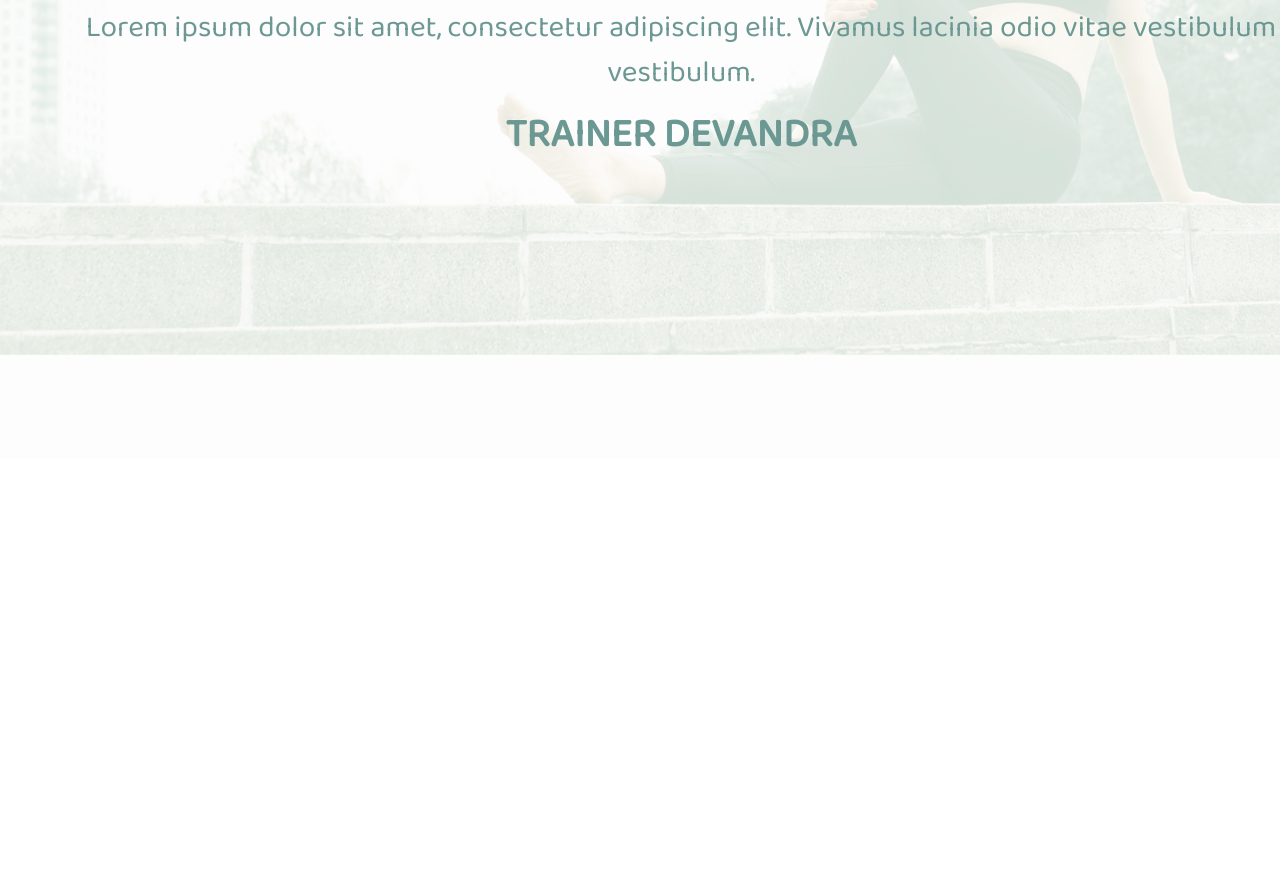
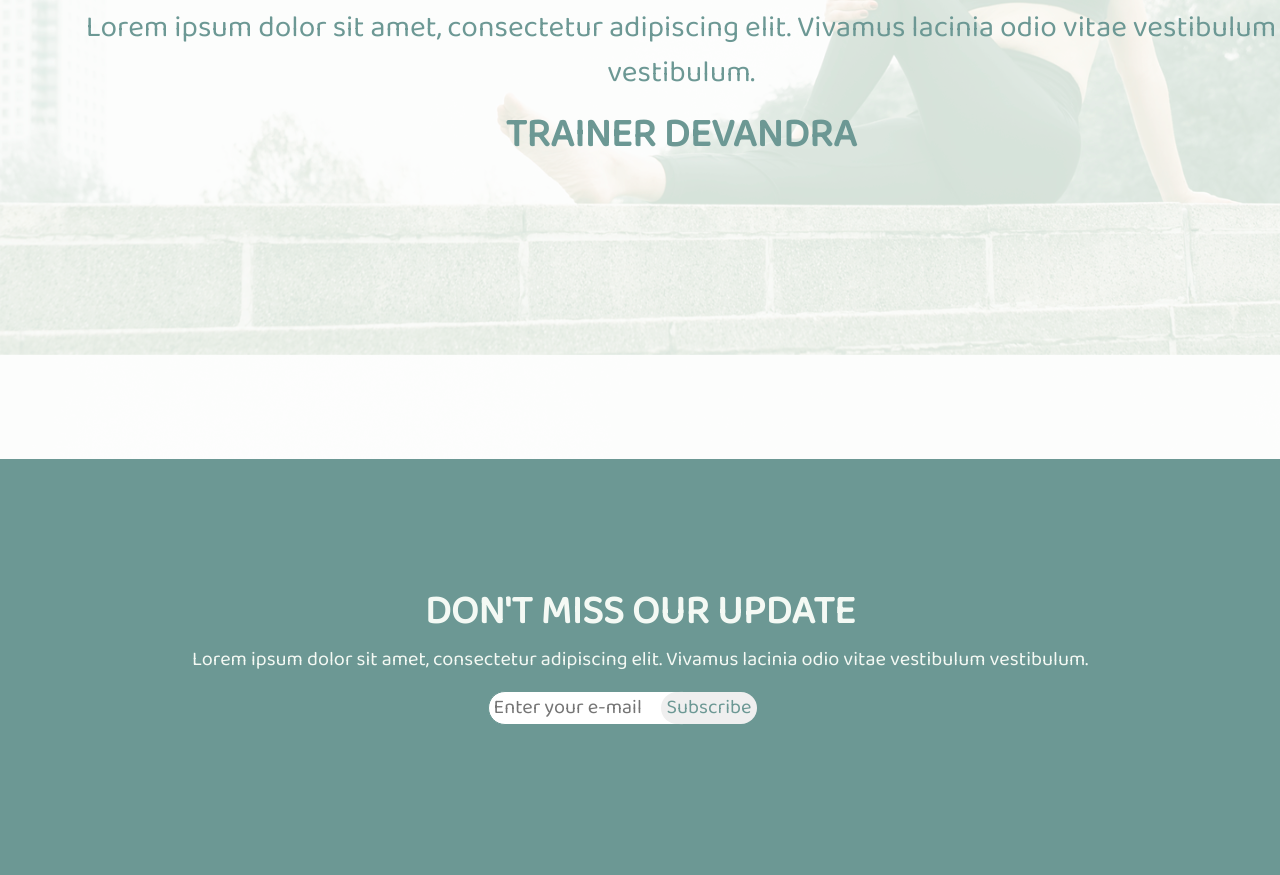
Before and after one commit to angelterziev196/toDoApp, a website built with Parcel: page index.html in a window 1280 px wide. Shown: the part 3707-4582 px from the top of the page. Before the commit the page ends 4166 px from the top, so only its background shows below. Built offline with nearby package versions, Linux system fonts and the light colour scheme; files whose address does not match are found by name.

Commit message:
update 10/25/2021

```diff
--- a/index.html
+++ b/index.html
@@ -284,8 +284,27 @@
         </div>
       </div>
     </section>
+    <!--OUR TRAINER SECTION END-->
 
-    <!--OUR TRAINER SECTION END-->
+    <!--UPDATE SECTION START-->
+    <section class="newsletter">
+      <div class="container newsletter-holder">
+        <div class="row newsletter-holder-row">
+          <div class="col-md-12 newsletter-holder-row-content">
+            <h1>DON'T MISS OUR UPDATE</h1>
+            <p>
+              Lorem ipsum dolor sit amet, consectetur adipiscing elit. Vivamus
+              lacinia odio vitae vestibulum vestibulum.
+            </p>
+            <div class="newsletter-input-wrapper">
+              <input type="text" placeholder="Enter your e-mail" />
+              <button type="button">Subscribe</button>
+            </div>
+          </div>
+        </div>
+      </div>
+    </section>
+    <!--UPDATE SECTION END-->
     <script
       src="https://cdnjs.cloudflare.com/ajax/libs/Swiper/7.0.8/swiper-bundle.min.js"
       integrity="sha512-TEY9MppoX49BydDCCSsdqDUihEAEdO2S2En3WRjPoM+4wBkLtE7HKJ/Xt34c46/XM0Qxf6+F5caDMejengSDdA=="
--- a/styles/style.scss
+++ b/styles/style.scss
@@ -66,7 +66,7 @@ header {
 .firstSection {
   .container-column-girl {
     position: relative;
-    #picheShape{
+    #picheShape {
       max-width: 100%;
     }
     #headerPiche {
@@ -329,51 +329,49 @@ header {
 }
 //PRICINT SECTION END
 
-
 // OUR TRAINER SECTION START
 
-.our-trainer{
-  background-image: url("/Imgs/ourTrainer-background-asset.png");
+.our-trainer {
+  background-image: url('/Imgs/ourTrainer-background-asset.png');
   background-size: 100%, 100%;
   height: 970px;
   position: relative;
-  .our-trainer-row{
+  .our-trainer-row {
     position: inherit;
   }
   .our-trainer-picture {
     position: inherit;
 
-    #our-trainer-img{
-      position:absolute;
+    #our-trainer-img {
+      position: absolute;
       // top:0;
-      right:50%;
-      transform:translate(50%,26%);
+      right: 50%;
+      transform: translate(50%, 26%);
       z-index: 1;
     }
-    #our-trainer-shape{
-      position:absolute;
+    #our-trainer-shape {
+      position: absolute;
       // top:0;
-      right:50%;
-      transform:translate(50%,10%);
+      right: 50%;
+      transform: translate(50%, 10%);
     }
   }
 
-
-  .our-trainer-description{
+  .our-trainer-description {
     position: inherit;
 
-    .our-trainer-wrapper{
-      position:absolute;
+    .our-trainer-wrapper {
+      position: absolute;
       // align-items:center;
-      bottom:30%;
+      bottom: 30%;
       text-align: center;
-      p{
+      p {
         color: $mainColor;
         font-family: $balooBhaiFont;
         font-size: 30px;
         // max-width: 80%;
       }
-      h1{
+      h1 {
         color: $mainColor;
         font-family: $balooBhaiFont;
         font-weight: bolder;
@@ -383,3 +381,39 @@ header {
 }
 
 // OUR TRAINER SECTION END
+.newsletter{
+  background-color: $mainColor;
+
+  .newsletter-holder-row-content{
+    padding-top:130px;
+    padding-bottom: 150px;
+    font-family: $balooBhaiFont;
+    display: flex;
+    flex-direction: column;
+    align-items: center;
+    text-align: center;
+    color: $pricingBackground;
+
+    font-size:20px;
+    h1{
+      font-weight: bolder;
+    }
+
+    .newsletter-input-wrapper {
+      display: flex;
+      flex-direction: row;
+      align-items: center;
+      input{
+        border:1px solid $mainColor;
+        padding-left:5px;
+        border-radius: 20px;
+      }
+      button{
+        color: $mainColor;
+        border:none;
+        border-radius: 20px;
+        transform: translateX(-35px);
+      }
+    }
+  }
+}
```
